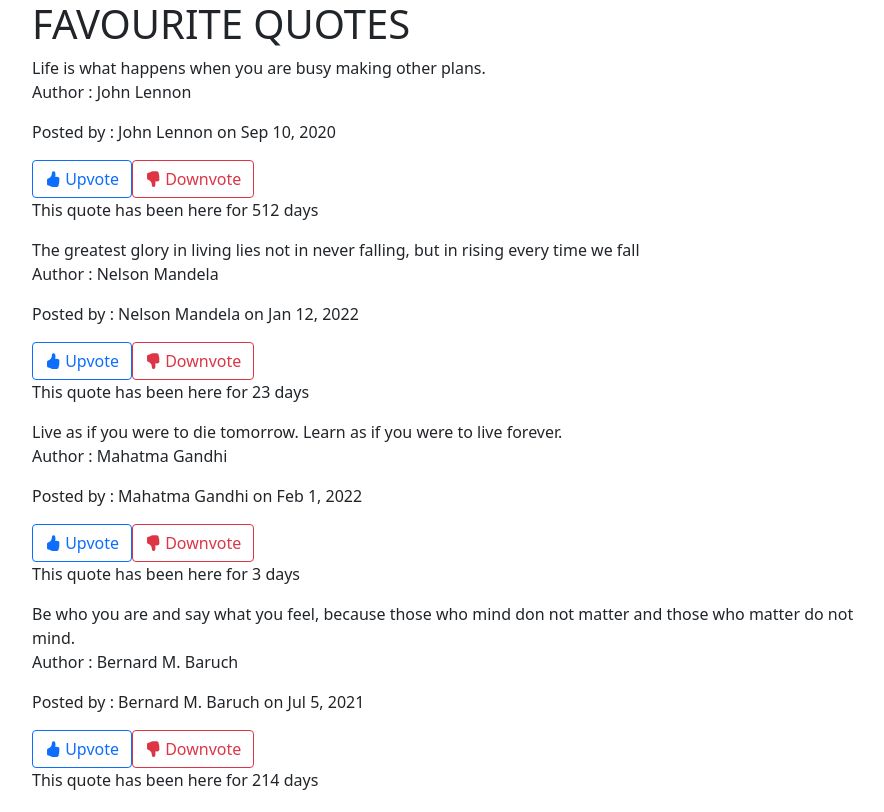
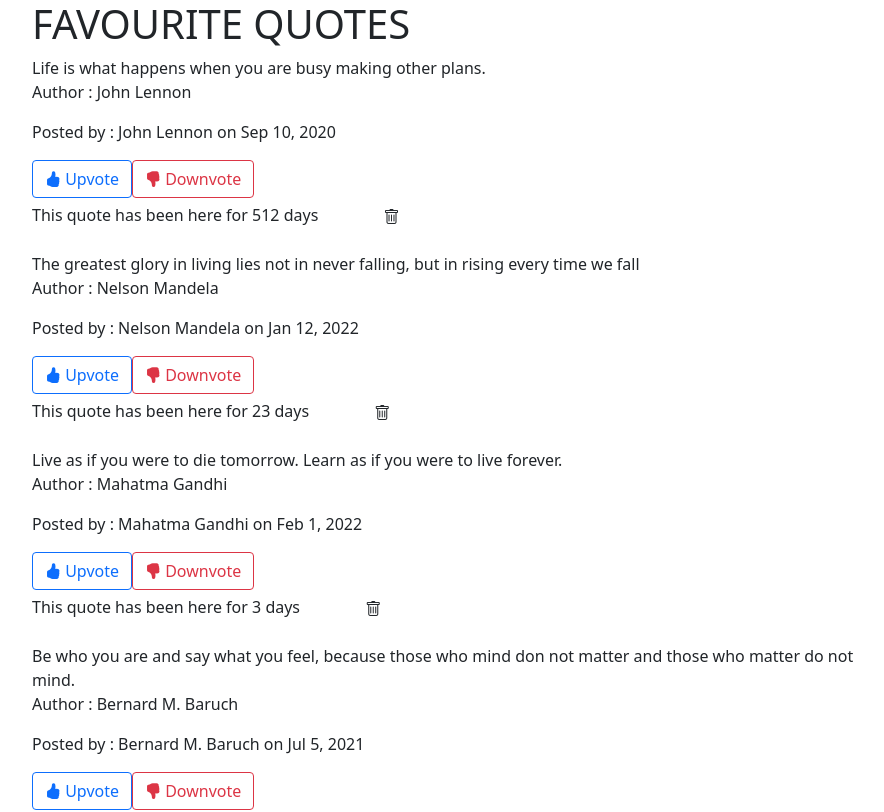
Before and after one commit to Memory-Wabwile/Quotes-App, an Angular app: page / in a window 1280 px wide. Shown: the top 812 px of the page, without its empty margins (50-934 px from the left). Built offline with nearby package versions, Linux system fonts and the light colour scheme.

Commit message:
add delete quote button

```diff
--- a/src/app/quote-details/quote-details.component.html
+++ b/src/app/quote-details/quote-details.component.html
@@ -6,5 +6,6 @@
 <div>
     <button type="button" class="btn btn-outline-primary"><span class="bi bi-hand-thumbs-up-fill"></span> Upvote</button>
     <button type="button" class="btn btn-outline-danger"><span class="bi bi-hand-thumbs-down-fill"></span> Downvote</button>
-    <p>This quote has been here for {{quotee.completeDate|dayCount}} days </p>
+    <p>This quote has been here for {{quotee.completeDate|dayCount}} days
+    <span><button (click)= 'quoteDelete(true)' type="button" class="btn ms-5"> <span class="bi bi-trash red-color"></span></button></span></p>
 </div>
```
